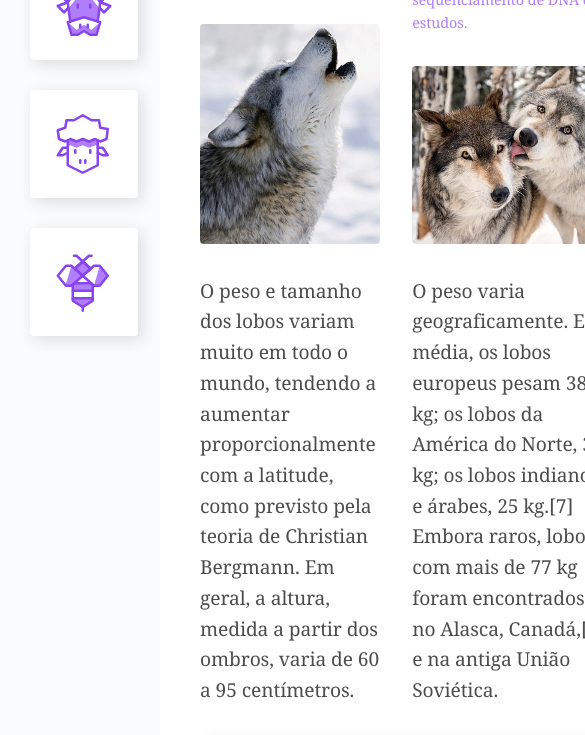
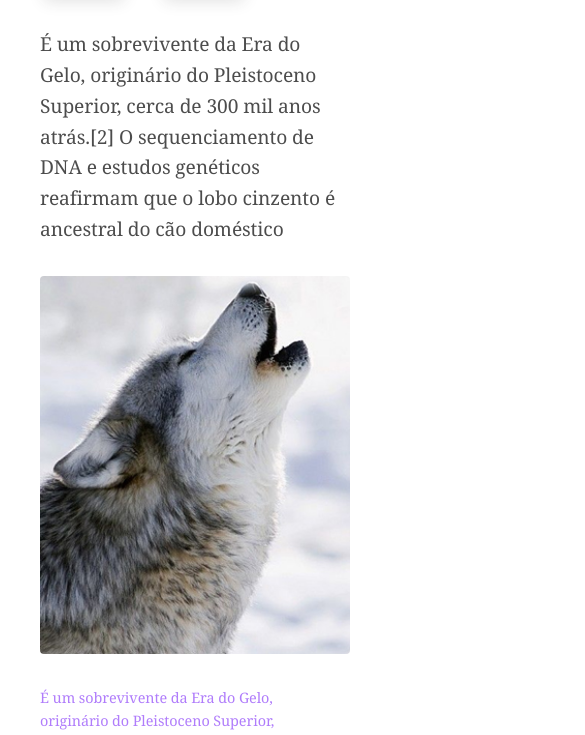
Before and after one commit to josuemartinho/grid-only, a plain HTML site: page index.html in a window 390 px wide. Shown: the part 670-1405 px from the top of the page, 585 px wide, since content can reach past the window. Drawn offline with Linux system fonts and the light colour scheme.

Commit message:
miniprojeto final

```diff
--- a/index.html
+++ b/index.html
@@ -8,7 +8,7 @@
   <title>Wildbeast</title>
 </head>
 <body>
-
+ <div class="areas">
   <header class="header-bg">
     <div class="header">
       <div class="header-logo">
@@ -25,7 +25,7 @@
       </div>
     </div>
   </header>
-  <div class="areas">
+
   <section class="side-menu-bg" aria-label="side-menu">
     <nav class="side-menu">
       <ul>
--- a/style.css
+++ b/style.css
@@ -1,5 +1,6 @@
 body {
   margin: 0;
+  padding: 0;
   font-family: "Vollkorn", Georgia, Serif;
 }
 
@@ -20,6 +21,8 @@ span {
   display: block;
 }
 a {
+  margin: 0;
+  padding: 0;
   text-decoration: none;
 }
 img {
@@ -37,9 +40,14 @@ p {
 .areas {
   display: grid;
   grid-template-columns: minmax(160px, 1fr) 3fr 300px;
+  grid-template-areas:
+    "header header header"
+    "sidenav content anuncios"
+    "footer footer footer";
 }
 
 .header-bg {
+  grid-area: header;
   background: linear-gradient(to right, #8844ee, #b07dfb);
 }
 
@@ -91,9 +99,13 @@ p {
   background: #fafbfc;
 }
 .side-menu {
+  grid-area: sidenav;
   padding: 30px;
 }
-.side-menu-item a {
+.side-menu a:hover {
+  background-color: #b07dfb;
+}
+.side-menu-item {
   display: block;
   margin: 0 auto 30px auto;
   padding: 24px;
@@ -105,12 +117,14 @@ p {
 }
 
 .conteudo {
+  grid-area: content;
   display: grid;
   grid-template-columns: 1fr 1fr;
   gap: 32px;
   padding: 20px 40px;
   align-items: center;
   max-width: 900px;
+  margin: 0 auto;
 }
 
 .titulo {
@@ -191,9 +205,9 @@ p {
 }
 
 .anuncios {
+  grid-area: anuncios;
   display: grid;
   grid-template-columns: repeat(auto-fit, minmax(150px, 1fr));
-  grid-column: 3;
   padding: 30px;
   gap: 30px;
   background: #fafbfc;
@@ -201,7 +215,7 @@ p {
   justify-content: space-around;
 }
 .footer {
-  grid-column: 1/-1;
+  grid-area: footer;
   background: linear-gradient(135deg, #8844ee, #b07dfb);
 }
 .footer p {
@@ -209,3 +223,42 @@ p {
   text-align: center;
   padding: 30px;
 }
+
+@media (max-width: 1200px) {
+  .areas {
+    grid-template-areas:
+      "header header header"
+      "sidenav content content"
+      "sidenav anuncios anuncios"
+      "footer footer footer";
+  }
+}
+@media (max-width: 800px) {
+  .areas {
+    grid-template-columns: 1fr;
+    grid-template-areas:
+      "header"
+      "sidenav"
+      "content"
+      "anuncios"
+      "footer";
+  }
+  .side-menu-bg {
+    overflow-x: scroll;
+  }
+  .side-menu {
+    padding: 30px;
+  }
+  .side-menu ul {
+    display: flex;
+    gap: 40px;
+  }
+  .side-menu-item {
+    margin: 0;
+  }
+}
+@media (max-width: 800px) {
+  .conteudo {
+    grid-template-columns: 1fr;
+  }
+}
```
